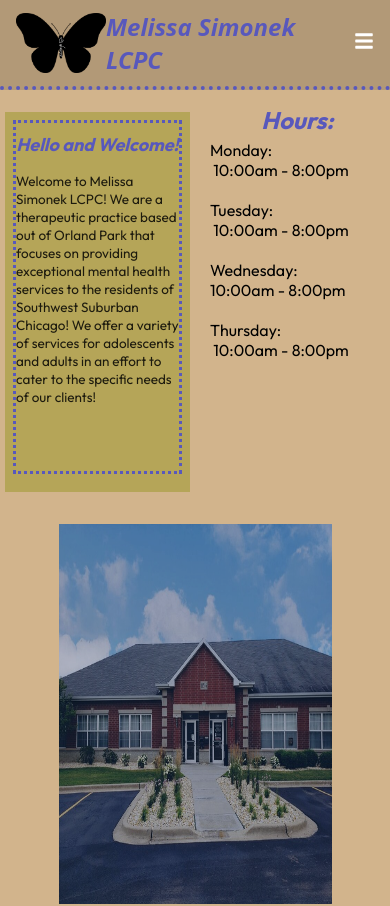
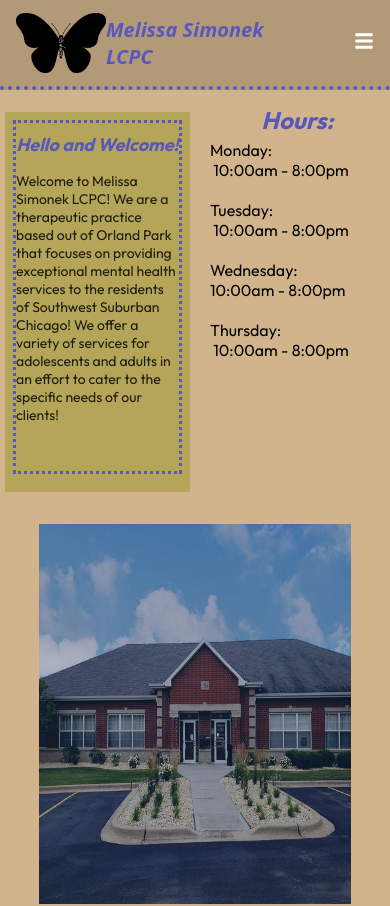
Before and after one commit to Simoja0428/melissasimoneklcpc, a React (Create React App) app: page / in a window 390 px wide. Shown: the top 906 px of the page. Built offline with nearby package versions, Linux system fonts and the light colour scheme.

Commit message:
adjust align

```diff
--- a/src/components/HomePanelStyles.css
+++ b/src/components/HomePanelStyles.css
@@ -126,7 +126,7 @@
         max-width: 575px;
         text-align: left;
         color: rgba(0, 0, 0, 0.838);
-        font-size: 13.5px;
+        font-size: 14px;
     }
 
     .org-hours{
@@ -167,7 +167,7 @@
     .mask{
         margin-left: auto;
         margin-right: auto;
-        width: 70%;
+        width: 80%;
         height: 45vh;
         position: relative;
     }
--- a/src/components/NavbarStyles.css
+++ b/src/components/NavbarStyles.css
@@ -95,9 +95,9 @@ max-height: 90px;
 
     .header h1 {
         color: rgb(88, 88, 188);
-        margin-right: 3.5rem;
+        margin-right: 3.0rem;
         font-family: system-ui, -apple-system, BlinkMacSystemFont, 'Segoe UI', Roboto, Oxygen, Ubuntu, Cantarell, 'Open Sans', 'Helvetica Neue', sans-serif;
-        font-size: 1.5rem;
+        font-size: 1.25rem;
         position: relative;
         font-style: italic;
     }
```
